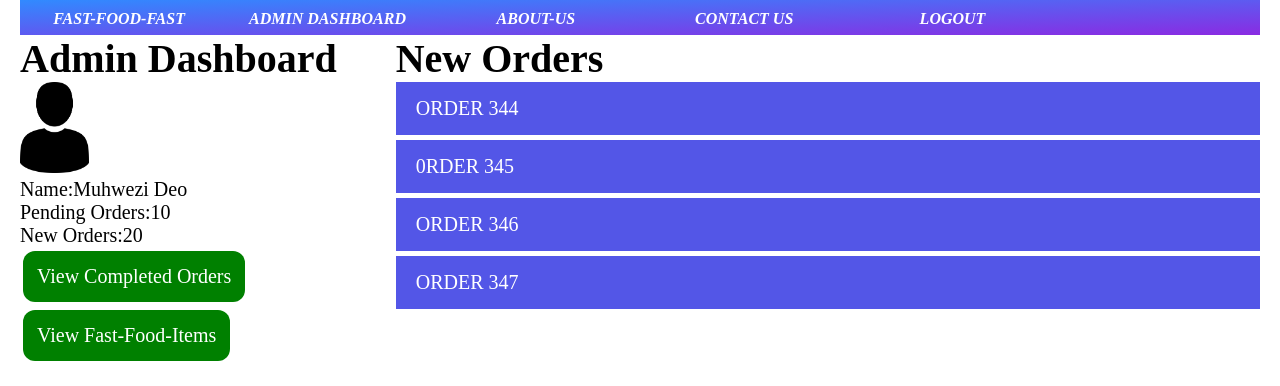
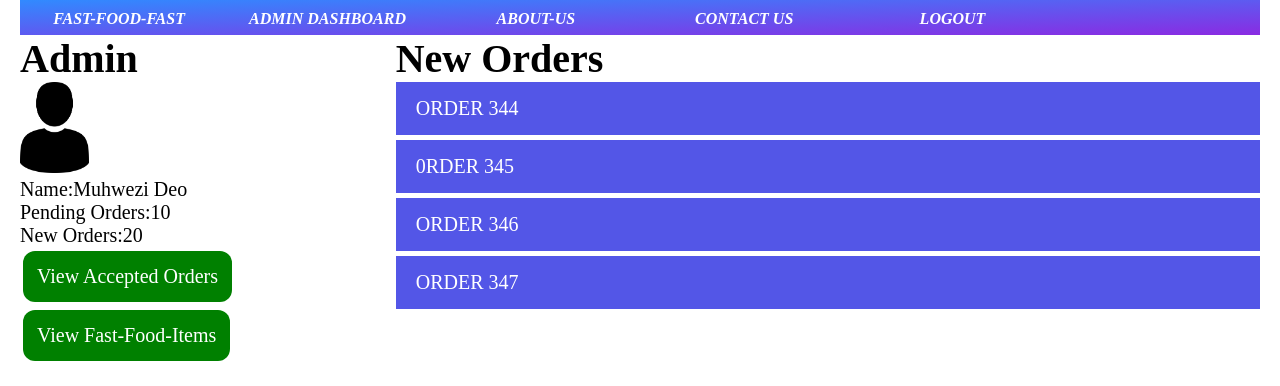
Before and after one commit to MuhweziDeo/Andela-Weekone-Fast-Food-Fast, a plain HTML site: page admin_dashboard.html in a window 1280 px wide. Drawn offline with Linux system fonts and the light colour scheme; files whose address does not match are found by name.

Commit message:
changed link name from  view completed orders to view accepted orders

```diff
--- a/admin_dashboard.html
+++ b/admin_dashboard.html
@@ -29,13 +29,13 @@
         <div class="user-profile">
             <div class="user-profile__info">
                 <div class="user-profile--avatar">
-                    <h1>Admin Dashboard</h1>
+                    <h1>Admin</h1>
                     <img src="img/users81.png" alt="user-profile-image">
                     <div class="user-profile--details">
                         <p class="user-profile--name">Name:Muhwezi Deo</p>
                         <p class="user-profile--datejoined">Pending Orders:10</p>
                         <p class="user-profile--ordersmade">New Orders:20</p>
-                        <a class="btn-primary" href="admin_panel_orders.html">View Completed Orders</a>
+                        <a class="btn-primary" href="admin_panel_orders.html">View Accepted Orders</a>
                         <a class="btn-primary" href="admin_panel_items.html">View Fast-Food-Items</a>
                     </div>
                 </div>
```
